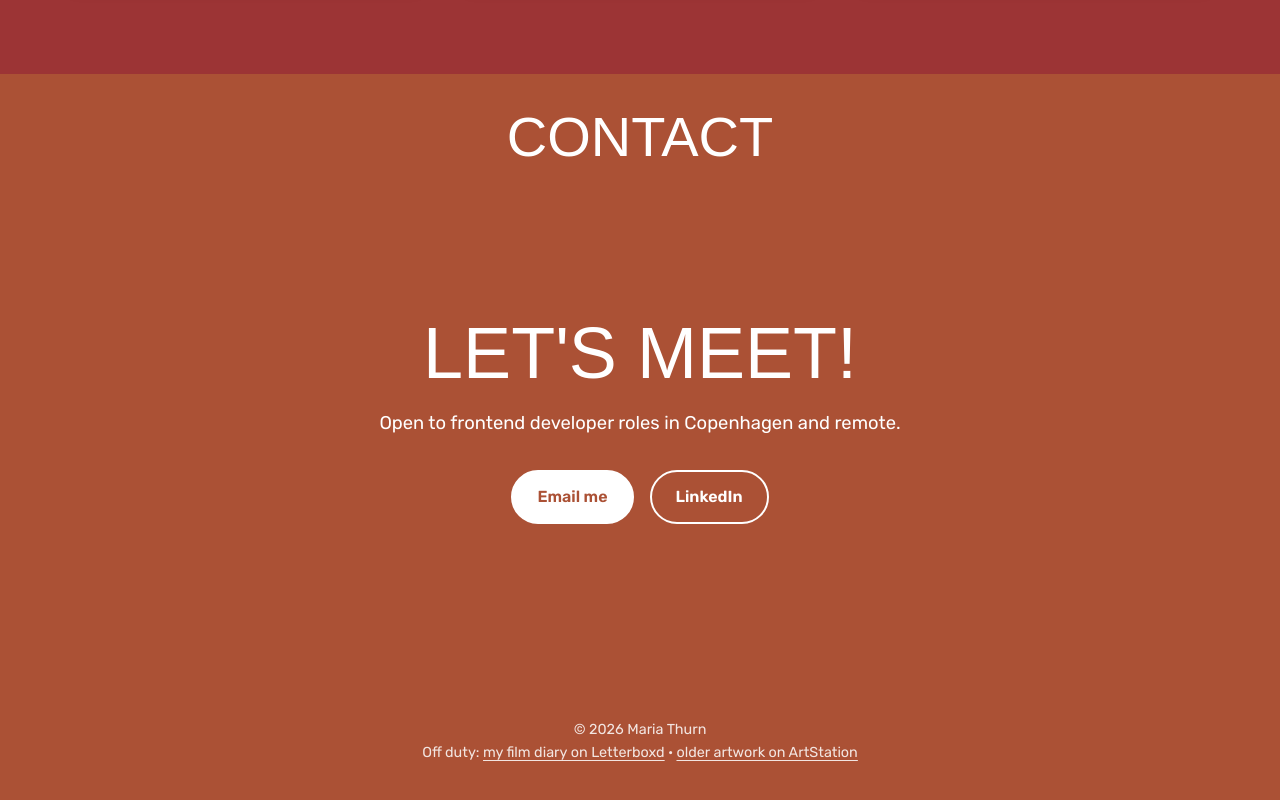
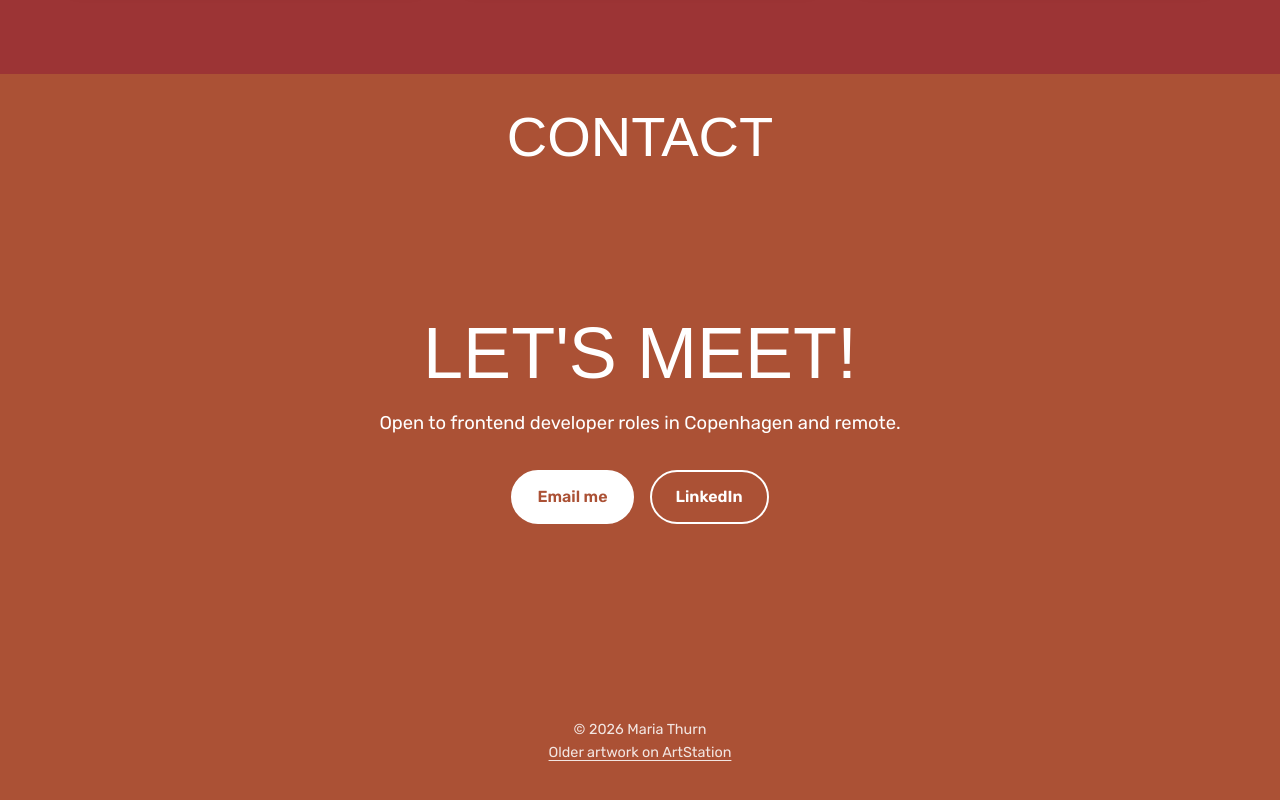
Before and after one commit to mariathurn/portfolio-website, a React (Vite) app: page / in a window 1280 px wide. Shown: the part 3168-3968 px from the top of the page. Built offline with nearby package versions, Linux system fonts and the light colour scheme; a web font is replaced by a local one.

Commit message:
Remove Letterboxd link from contact footer
Co-Authored-By: Claude Opus 5.5 <noreply@anthropic.com>

```diff
--- a/src/components/Contact.tsx
+++ b/src/components/Contact.tsx
@@ -15,9 +15,7 @@ function Contact() {
             <footer className='contact-footer'>
                 <p>© 2026 Maria Thurn</p>
                 <p>
-                    Off duty: <a href="https://letterboxd.com/dansktysk/" target="_blank" rel="noopener noreferrer">my film diary on Letterboxd</a>
-                    {' · '}
-                    <a href="https://www.artstation.com/mariathurn" target="_blank" rel="noopener noreferrer">older artwork on ArtStation</a>
+                    <a href="https://www.artstation.com/mariathurn" target="_blank" rel="noopener noreferrer">Older artwork on ArtStation</a>
                 </p>
             </footer>
         </section>
```
